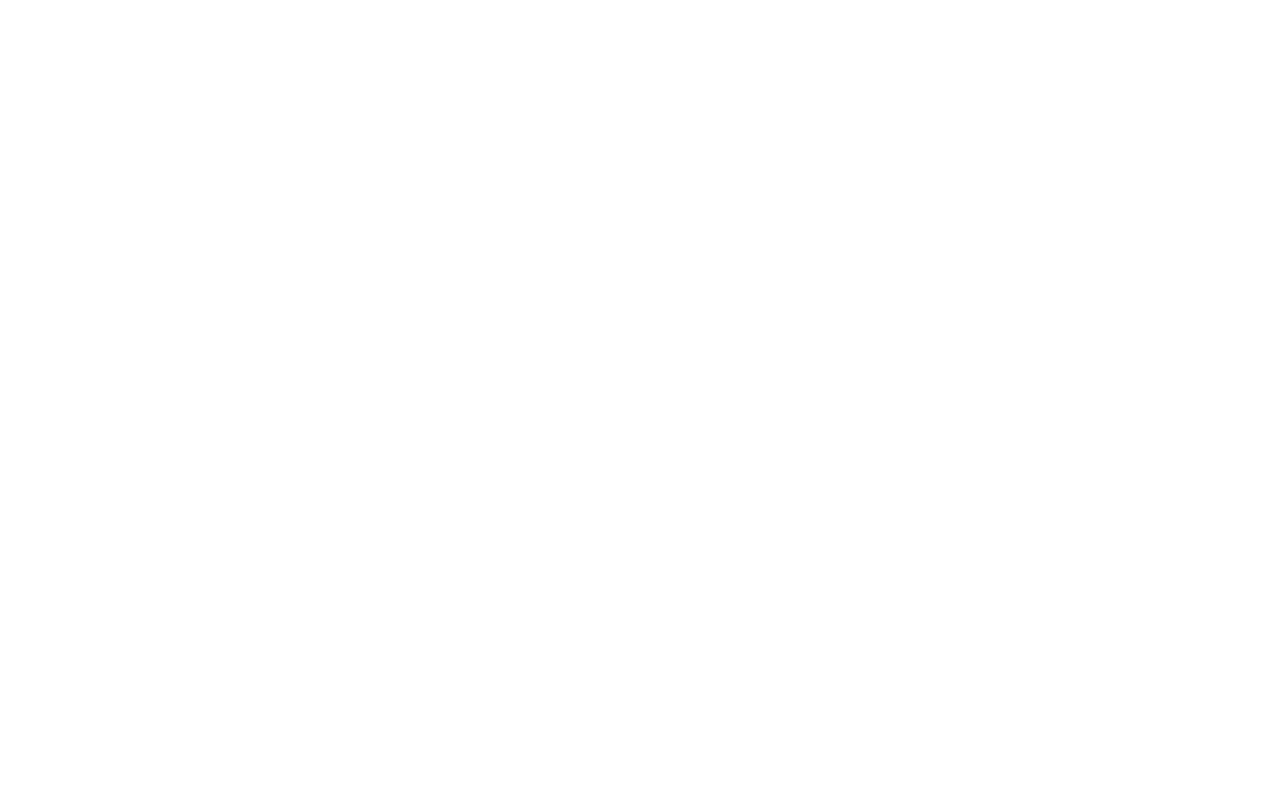
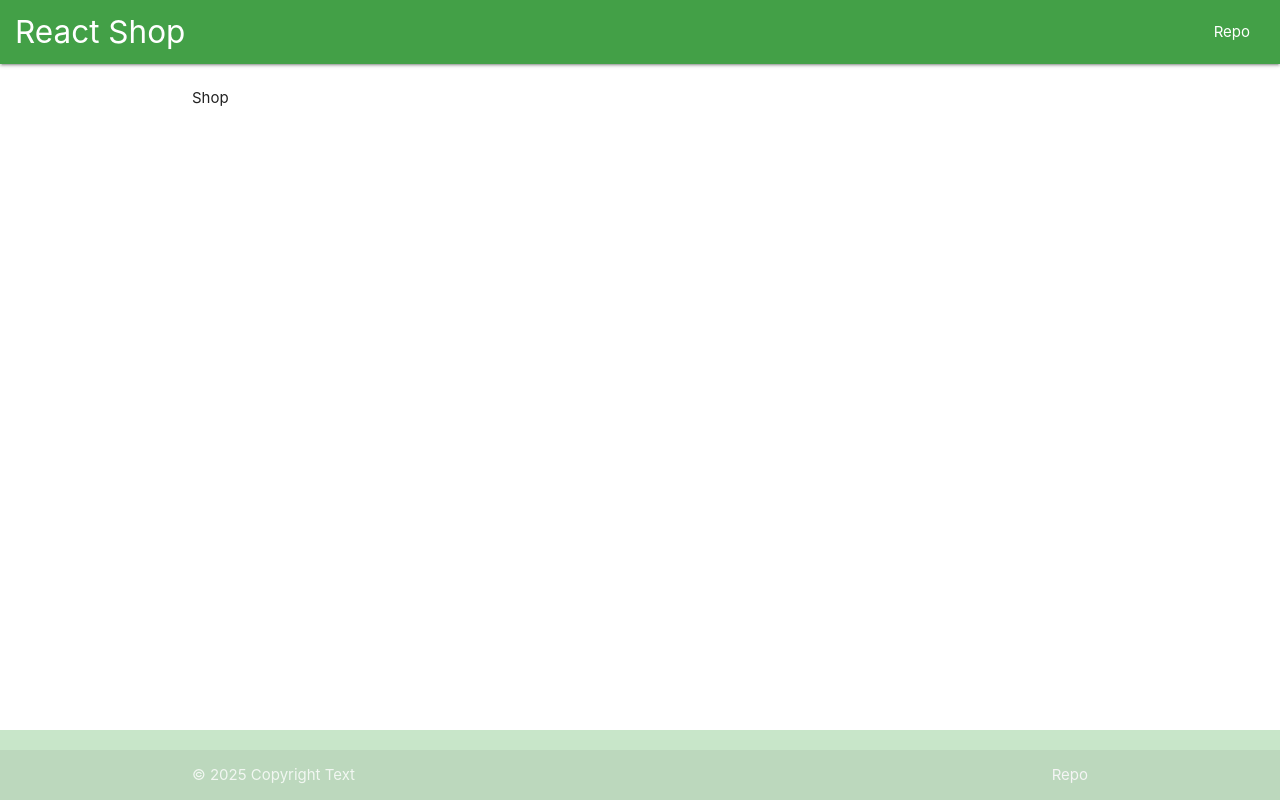
Before and after one commit to okanagan009/react-shop, a React (Create React App) app: page / in a window 1280 px wide. Built offline with nearby package versions, Linux system fonts and the light colour scheme.

Commit message:
Added Header, Footer and Shop components, added styles and API config

```diff
--- a/public/index.html
+++ b/public/index.html
@@ -7,7 +7,7 @@
     <meta name="theme-color" content="#000000" />
     <meta
       name="description"
-      content="React project"
+      content="React Shop"
     />
     <link rel="apple-touch-icon" href="%PUBLIC_URL%/logo192.png" />
     <!--
@@ -24,7 +24,9 @@
       work correctly both with client-side routing and a non-root public URL.
       Learn how to configure a non-root public URL by running `npm run build`.
     -->
-    <title>React Shope</title>
+    <title>React Shop</title>
+    <link rel="stylesheet" href="https://cdnjs.cloudflare.com/ajax/libs/materialize/1.0.0/css/materialize.min.css">
+    <link href="https://fonts.googleapis.com/icon?family=Material+Icons" rel="stylesheet">
   </head>
   <body>
     <noscript>You need to enable JavaScript to run this app.</noscript>
--- a/src/App.js
+++ b/src/App.js
@@ -1,8 +1,15 @@
+import { Header } from "./components/Header";
+import { Footer } from "./components/Footer";
+import { Shop } from "./components/Shop";
+
 
 function App() {
   return (
-    <div className="App">
-    </div>
+    <>
+      <Header/>
+        <Shop/>
+      <Footer/>
+    </>
   );
 }
 
--- /dev/null
+++ b/src/components/Footer.jsx
@@ -0,0 +1,21 @@
+function Footer() {
+    return (
+      <footer className="page-footer green lighten-4">
+        <div className="footer-copyright">
+          <div className="container">
+            © {new Date().getFullYear()} Copyright Text
+            <a
+              className="grey-text text-lighten-4 right"
+              href="https://github.com/okanagan009/react-shop"
+              rel="noreferrer"
+              target="_blank"
+            >
+              Repo
+            </a>
+          </div>
+        </div>
+      </footer>
+    );
+  }
+
+  export { Footer };
--- /dev/null
+++ b/src/components/Header.jsx
@@ -0,0 +1,24 @@
+function Header() {
+    return (
+        <nav className="green darken-1">
+            <div className="nav-wrapper">
+                <a href="/" className="brand-logo">
+                    React Shop
+                </a>
+                <ul id="nav-mobile" className="right hide-on-med-and-down">
+                    <li>
+                        <a
+                            href="https://github.com/okanagan009/react-shop"
+                            target="_blank"
+                            rel="noreferrer"
+                        >
+                            Repo
+                        </a>
+                    </li>
+                </ul>
+            </div>
+        </nav>
+    );
+}
+
+export { Header };
--- /dev/null
+++ b/src/components/Shop.jsx
@@ -0,0 +1,5 @@
+function Shop() {
+    return <main className="container content">Shop</main>
+}
+
+export { Shop }
--- a/src/index.css
+++ b/src/index.css
@@ -7,7 +7,17 @@
   -moz-osx-font-smoothing: grayscale;
 }
 
-code {
-  font-family: source-code-pro, Menlo, Monaco, Consolas, 'Courier New',
-    monospace;
+nav {
+  padding: 0 1rem;
 }
+
+.content {
+  min-height: calc(100vh - 70px - 64px);
+  padding: 1.5rem 0;
+}
+
+.goods {
+  display: grid;
+  grid-template-columns: repeat(auto-fill, minmax(250px, 1fr));
+  gap: 1rem;
+}
```
Also changed, not shown: src/config.js (added, +8 -0 lines), public/manifest.json.
